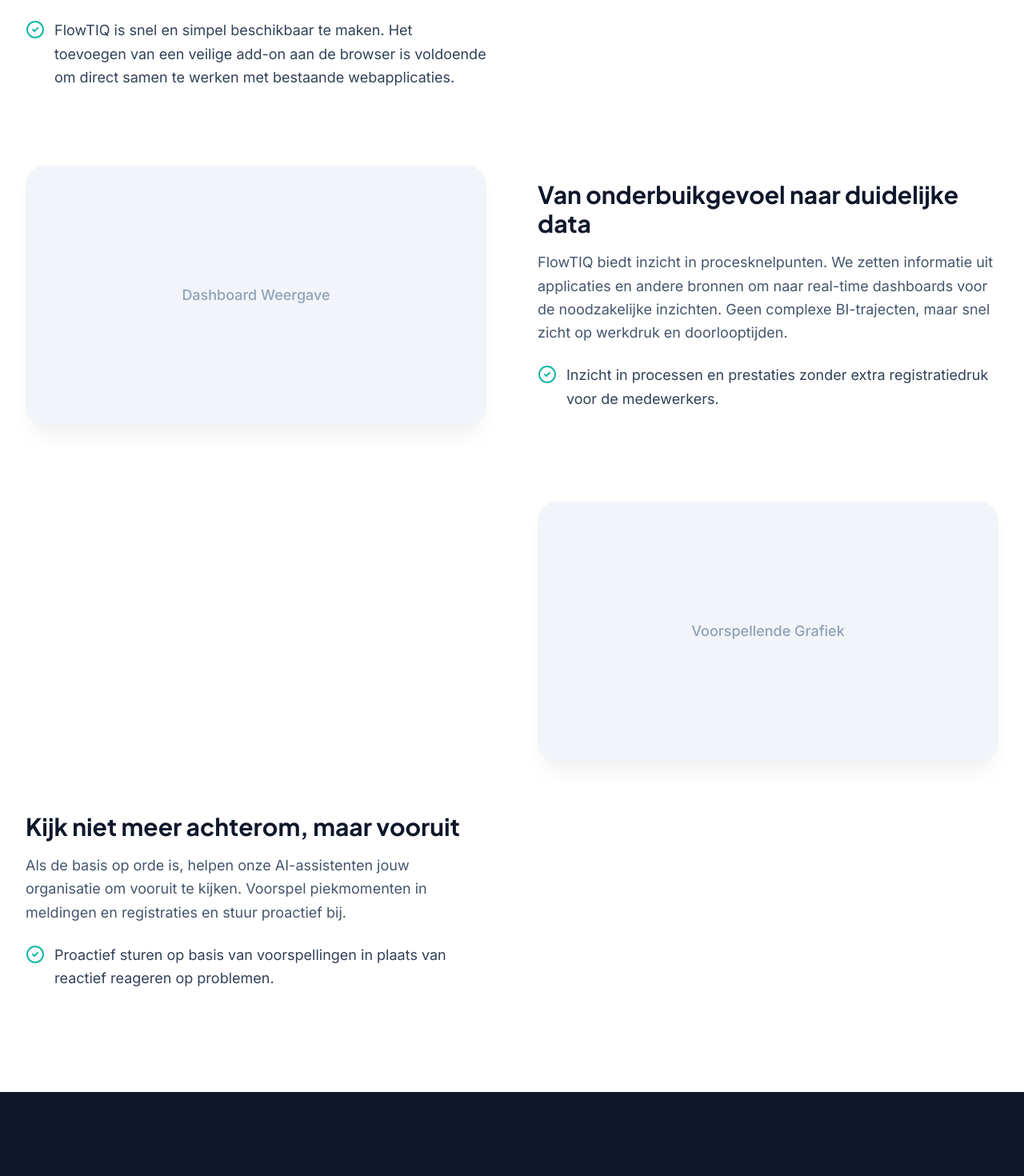
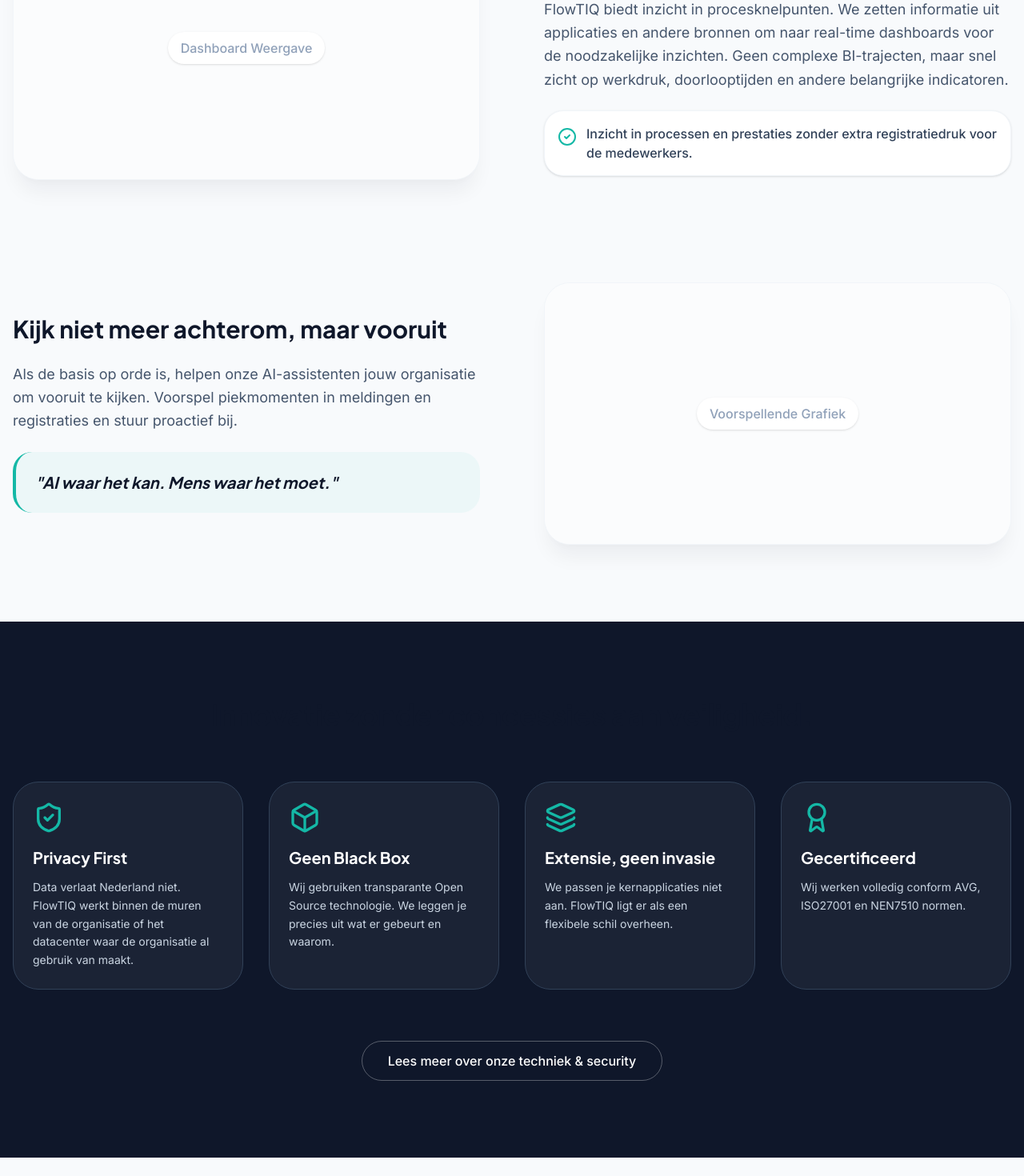
Before and after one commit to MartijnFlowTIQ/FlowTIQ-Website, a Next.js app in the folder flowtiq-website/: page / in a window 1280 px wide. Shown: the part 2260-3730 px from the top of the page at 80% size. Built offline with nearby package versions, Linux system fonts and the light colour scheme.

Commit message:
Fix TrustSection and SolutionSteps TypeScript errors

```diff
--- a/flowtiq-website/src/components/SolutionSteps.tsx
+++ b/flowtiq-website/src/components/SolutionSteps.tsx
@@ -1,106 +1,88 @@
 "use client";
 
+import React from "react";
 import { motion } from "framer-motion";
 import { CheckCircle2 } from "lucide-react";
-import { useInView } from "framer-motion";
-import { useRef } from "react";
-
-interface StepItem {
-  id: number;
-  imageLabel: string;
-  title: string;
-  description: string;
-  usp: string;
-  imageLeft: boolean;
-}
-
-const StepBlock = ({ step, index }: { step: StepItem; index: number }) => {
-  const ref = useRef(null);
-  const isInView = useInView(ref, { once: true, margin: "-100px" });
-
-  return (
-    <motion.div
-      ref={ref}
-      initial={{ opacity: 0, y: 50 }}
-      animate={isInView ? { opacity: 1, y: 0 } : { opacity: 0, y: 50 }}
-      transition={{ duration: 0.6, delay: index * 0.2 }}
-      className="mb-24 last:mb-0"
-    >
-      <div
-        className={`grid lg:grid-cols-2 gap-12 lg:gap-16 items-center ${
-          step.imageLeft ? "lg:grid-flow-dense" : ""
-        }`}
-      >
-        {/* Beeld */}
-        <div
-          className={`${
-            step.imageLeft ? "lg:col-start-1" : "lg:col-start-2"
-          } order-1 lg:order-none`}
-        >
-                  <div className="bg-slate-100 rounded-3xl shadow-[0_20px_25px_-5px_rgb(15_23_42_/_0.05),_0_8px_10px_-6px_rgb(15_23_42_/_0.02)] aspect-video flex items-center justify-center">
-            <span className="text-slate-400 font-medium text-lg">
-              {step.imageLabel}
-            </span>
-          </div>
-        </div>
-
-        {/* Tekst */}
-        <div
-          className={`${
-            step.imageLeft ? "lg:col-start-2" : "lg:col-start-1"
-          } order-2 lg:order-none`}
-        >
-          <h3 className="text-3xl font-heading font-bold mb-4 text-slate-900">
-            {step.title}
-          </h3>
-          <p className="text-lg text-slate-600 mb-6 leading-relaxed">
-            {step.description}
-          </p>
-          <div className="flex items-start gap-3">
-            <CheckCircle2 className="w-6 h-6 text-[#14B8A6] flex-shrink-0 mt-0.5" />
-            <p className="text-lg text-slate-700 leading-relaxed">
-              {step.usp}
-            </p>
-          </div>
-        </div>
-      </div>
-    </motion.div>
-  );
-};
+import clsx from "clsx";
 
 const SolutionSteps = () => {
-  const steps: StepItem[] = [
+  const steps = [
     {
-      id: 1,
-      imageLabel: "Screenshot Browser Overlay",
       title: "Je slimme ondersteuner in de browser",
-      description: "De digitale assistenten van FlowTIQ nemen repeterend invoer- en klikwerk over. Ze vullen applicaties op basis van spraakinvoer, bestaande data, of enkele simpele keuzes door de medewerker.",
+      text: "De digitale assistenten van FlowTIQ nemen repeterend invoer- en klikwerk over. Ze vullen applicaties op basis van spraakinvoer, bestaande data, of enkele simpele keuzes door de medewerker.",
       usp: "FlowTIQ is snel en simpel beschikbaar te maken. Het toevoegen van een veilige add-on aan de browser is voldoende om direct samen te werken met bestaande webapplicaties.",
-      imageLeft: false, // Tekst links, beeld rechts
+      label: "Screenshot Browser Overlay"
     },
     {
-      id: 2,
-      imageLabel: "Dashboard Weergave",
       title: "Van onderbuikgevoel naar duidelijke data",
-      description: "FlowTIQ biedt inzicht in procesknelpunten. We zetten informatie uit applicaties en andere bronnen om naar real-time dashboards voor de noodzakelijke inzichten. Geen complexe BI-trajecten, maar snel zicht op werkdruk en doorlooptijden.",
+      text: "FlowTIQ biedt inzicht in procesknelpunten. We zetten informatie uit applicaties en andere bronnen om naar real-time dashboards voor de noodzakelijke inzichten. Geen complexe BI-trajecten, maar snel zicht op werkdruk, doorlooptijden en andere belangrijke indicatoren.",
       usp: "Inzicht in processen en prestaties zonder extra registratiedruk voor de medewerkers.",
-      imageLeft: true, // Beeld links, tekst rechts
+      label: "Dashboard Weergave"
     },
     {
-      id: 3,
-      imageLabel: "Voorspellende Grafiek",
       title: "Kijk niet meer achterom, maar vooruit",
-      description: "Als de basis op orde is, helpen onze AI-assistenten jouw organisatie om vooruit te kijken. Voorspel piekmomenten in meldingen en registraties en stuur proactief bij.",
-      usp: "Proactief sturen op basis van voorspellingen in plaats van reactief reageren op problemen.",
-      imageLeft: false, // Tekst links, beeld rechts
-    },
+      text: "Als de basis op orde is, helpen onze AI-assistenten jouw organisatie om vooruit te kijken. Voorspel piekmomenten in meldingen en registraties en stuur proactief bij.",
+      quote: "AI waar het kan. Mens waar het moet.",
+      label: "Voorspellende Grafiek"
+    }
   ];
 
   return (
-    <section className="bg-white py-24 lg:py-32 px-4 sm:px-6 lg:px-8">
-      <div className="max-w-7xl mx-auto">
+    <section className="bg-slate-50 py-16 lg:py-24 overflow-hidden">
+      <div className="max-w-7xl mx-auto px-4 space-y-24 lg:space-y-32">
         {steps.map((step, index) => (
-          <StepBlock key={step.id} step={step} index={index} />
+          <div
+            key={index}
+            className={clsx(
+              "flex flex-col lg:flex-row items-center gap-12 lg:gap-20",
+              index % 2 === 1 && "lg:flex-row-reverse"
+            )}
+          >
+            {/* Tekst Kant */}
+            <motion.div
+              initial={{ opacity: 0, x: index % 2 === 0 ? -50 : 50 }}
+              whileInView={{ opacity: 1, x: 0 }}
+              viewport={{ once: true }}
+              className="flex-1"
+            >
+              <h3 className="text-3xl font-heading font-bold text-primary mb-6">
+                {step.title}
+              </h3>
+              <p className="text-lg text-slate-600 leading-relaxed mb-6">
+                {step.text}
+              </p>
+
+              {step.usp && (
+                <div className="flex items-start gap-3 bg-white p-4 rounded-xl shadow-sm border border-slate-100">
+                  <CheckCircle2 className="w-6 h-6 text-brand-flow shrink-0 mt-1" />
+                  <p className="text-slate-700 font-medium">{step.usp}</p>
+                </div>
+              )}
+
+              {step.quote && (
+                <div className="relative p-6 bg-brand-flow/5 rounded-xl border-l-4 border-brand-flow mt-6">
+                  <p className="text-xl font-heading font-bold text-primary italic">
+                    "{step.quote}"
+                  </p>
+                </div>
+              )}
+            </motion.div>
+
+            {/* Beeld Kant (Placeholder) */}
+            <motion.div
+              initial={{ opacity: 0, scale: 0.95 }}
+              whileInView={{ opacity: 1, scale: 1 }}
+              viewport={{ once: true }}
+              className="flex-1 w-full"
+            >
+              <div className="bg-white aspect-video rounded-2xl shadow-soft-xl flex items-center justify-center border border-slate-100 relative overflow-hidden group">
+                 <div className="absolute inset-0 bg-slate-50/50 group-hover:bg-slate-50/20 transition-colors" />
+                 <span className="relative font-medium text-slate-400 bg-white px-4 py-2 rounded-full shadow-sm">
+                    {step.label}
+                 </span>
+              </div>
+            </motion.div>
+          </div>
         ))}
       </div>
     </section>
--- a/flowtiq-website/src/components/TrustSection.tsx
+++ b/flowtiq-website/src/components/TrustSection.tsx
@@ -1,118 +1,71 @@
 "use client";
 
+import React from "react";
 import { motion } from "framer-motion";
-import { ShieldCheck, Code2, Layers, Award } from "lucide-react";
-import { useInView } from "framer-motion";
-import { useRef } from "react";
+import { ShieldCheck, Box, Layers, Award } from "lucide-react";
 
 const TrustSection = () => {
-  const ref = useRef(null);
-  const isInView = useInView(ref, { once: true, margin: "-100px" });
+  return (
+    <section className="bg-primary py-16 lg:py-24 text-white">
+      <div className="max-w-7xl mx-auto px-4">
+        <motion.h2
+          initial={{ opacity: 0, y: 20 }}
+          whileInView={{ opacity: 1, y: 0 }}
+          viewport={{ once: true }}
+          className="text-3xl lg:text-4xl font-heading font-bold text-center mb-16"
+        >
+          Innovatie zonder concessies aan veiligheid.
+        </motion.h2>
 
-  const trustItems = [
+        <div className="grid grid-cols-1 md:grid-cols-2 lg:grid-cols-4 gap-8">
+          {[
             {
               icon: ShieldCheck,
               title: "Privacy First",
-      description: "Data verlaat Nederland niet. FlowTIQ werkt binnen de muren van de organisatie of het datacenter waar de organisatie al gebruik van maakt.",
+              text: "Data verlaat Nederland niet. FlowTIQ werkt binnen de muren van de organisatie of het datacenter waar de organisatie al gebruik van maakt."
             },
             {
-      icon: Code2,
+              icon: Box, // Of Code2 als je die liever hebt
               title: "Geen Black Box",
-      description: "Wij gebruiken transparante Open Source technologie. We leggen je precies uit wat er gebeurt en waarom.",
+              text: "Wij gebruiken transparante Open Source technologie. We leggen je precies uit wat er gebeurt en waarom."
             },
             {
               icon: Layers,
               title: "Extensie, geen invasie",
-      description: "We passen je kernapplicaties niet aan. FlowTIQ ligt er als een flexibele schil overheen.",
+              text: "We passen je kernapplicaties niet aan. FlowTIQ ligt er als een flexibele schil overheen."
             },
             {
               icon: Award,
               title: "Gecertificeerd",
-      description: "Wij werken volledig conform AVG, ISO27001 en NEN7510 normen.",
-    },
-  ];
-
-  const containerVariants = {
-    hidden: { opacity: 0 },
-    visible: {
-      opacity: 1,
-      transition: {
-        staggerChildren: 0.15,
-      },
-    },
-  };
-
-  const itemVariants = {
-    hidden: { opacity: 0, y: 30 },
-    visible: {
-      opacity: 1,
-      y: 0,
-      transition: {
-        duration: 0.6,
-        ease: "easeOut",
-      },
-    },
-  };
-
-  return (
-    <section ref={ref} className="bg-[#0F172A] py-24 lg:py-32 px-4 sm:px-6 lg:px-8">
-      <div className="max-w-7xl mx-auto">
-        {/* Header */}
-        <motion.h2
-          initial={{ opacity: 0, y: 20 }}
-          animate={isInView ? { opacity: 1, y: 0 } : { opacity: 0, y: 20 }}
-          transition={{ duration: 0.6 }}
-          className="text-3xl sm:text-4xl lg:text-5xl font-heading font-bold text-white text-center mb-12 lg:mb-16"
-        >
-          Innovatie zonder concessies aan veiligheid.
-        </motion.h2>
-
-        {/* Grid */}
-        <motion.div
-          variants={containerVariants}
-          initial="hidden"
-          animate={isInView ? "visible" : "hidden"}
-          className="grid grid-cols-1 md:grid-cols-2 lg:grid-cols-4 gap-6 lg:gap-8 mb-12"
-        >
-          {trustItems.map((item, index) => {
-            const Icon = item.icon;
-            return (
+              text: "Wij werken volledig conform AVG, ISO27001 en NEN7510 normen."
+            }
+          ].map((item, index) => (
             <motion.div
               key={index}
-                variants={itemVariants}
-                className="bg-white/5 border border-slate-700 rounded-2xl p-6 lg:p-8 hover:bg-white/10 transition-colors"
+              initial={{ opacity: 0, y: 20 }}
+              whileInView={{ opacity: 1, y: 0 }}
+              viewport={{ once: true }}
+              transition={{ delay: index * 0.1 }}
+              className="bg-white/5 border border-slate-700 rounded-2xl p-6 hover:bg-white/10 transition-colors"
             >
-                <div className="flex flex-col space-y-4">
-                  <div className="text-[#14B8A6]">
-                    <Icon className="w-10 h-10 lg:w-12 lg:h-12" />
+              <div className="text-brand-flow mb-4">
+                <item.icon className="w-10 h-10" />
               </div>
-                  <h3 className="text-xl lg:text-2xl font-bold text-white">
+              <h3 className="text-xl font-heading font-bold mb-3 text-white">
                 {item.title}
               </h3>
-                  <p className="text-slate-300 leading-relaxed">
-                    {item.description}
+              <p className="text-slate-300 text-sm leading-relaxed">
+                {item.text}
               </p>
+            </motion.div>
+          ))}
         </div>
-              </motion.div>
-            );
-          })}
-        </motion.div>
 
-        {/* Button */}
-        <motion.div
-          initial={{ opacity: 0, y: 20 }}
-          animate={isInView ? { opacity: 1, y: 0 } : { opacity: 0, y: 20 }}
-          transition={{ duration: 0.6, delay: 0.6 }}
-          className="flex justify-center"
-        >
-          <motion.button
-            whileHover={{ scale: 1.05 }}
-            whileTap={{ scale: 0.95 }}
-            className="border-2 border-white text-white px-8 py-4 rounded-full font-semibold text-lg hover:bg-white/10 transition-colors"
-          >
+        <div className="mt-16 text-center">
+            <a href="/oplossingen" className="inline-block border border-white/30 hover:bg-white hover:text-primary text-white font-medium px-8 py-3 rounded-full transition-all">
                 Lees meer over onze techniek & security
-          </motion.button>
-        </motion.div>
+            </a>
+        </div>
       </div>
     </section>
   );
```
Lines whose indentation alone changed are shown as unchanged.
